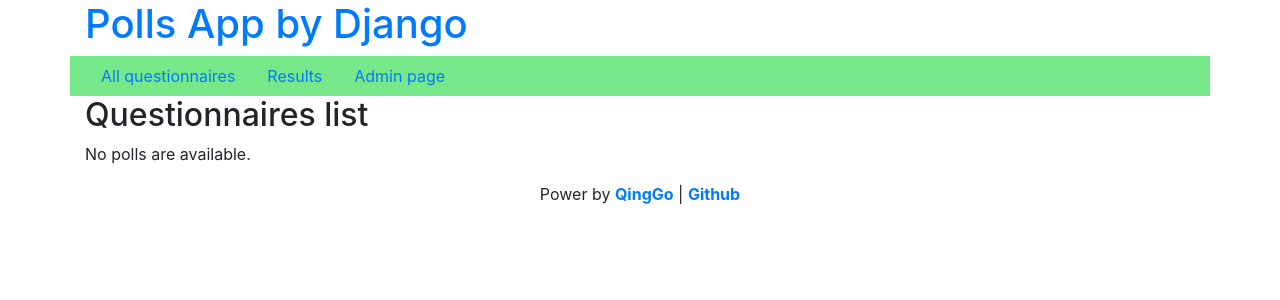
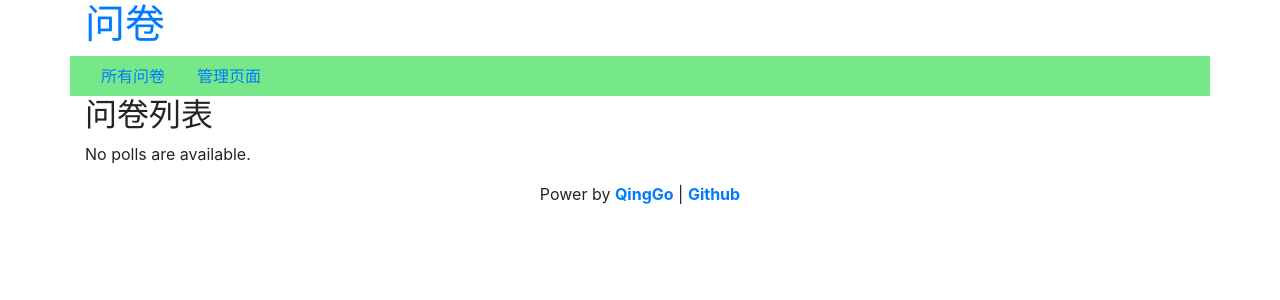
Before and after one commit to QingGo/django-questionnaire, a Django app: page /polls/ in a window 1280 px wide. Shown: the top 300 px of the page. Run offline with Django 3.2, Linux system fonts and the light colour scheme; data that the repository does not hold is empty; some libraries are stand-ins or nearby versions.

Commit message:
translate to Chinese

```diff
--- a/polls/templates/polls/base_polls.html
+++ b/polls/templates/polls/base_polls.html
@@ -5,13 +5,12 @@
 <head>
     <meta name="viewport" content="width=device-width, initial-scale=1.0">
     <link rel="stylesheet" type="text/css" href="{% static 'polls/css/bootstrap.css' %}" />
-
 </head>
 {% endblock %}
 
 {% block board %}
 <div class="container">
-  <h1 class="text-primary">Polls App by Django</h1>
+  <h1 class="text-primary">问卷</h1>
 </div>
 {% endblock %}
 
@@ -19,13 +18,10 @@
 <div class="container" style="background-color: rgba(11, 214, 45, 0.555);">
         <ul class="nav nav-pills">
           <li class="nav-item" "active">
-            <a class="nav-link" href={% url 'polls:index' %}>All questionnaires</a>
+            <a class="nav-link" href={% url 'polls:index' %}>所有问卷</a>
           </li>
           <li class="nav-item">
-            <a class="nav-link" href={% url 'polls:index' %}>Results</a>
-          </li>
-          <li class="nav-item">
-            <a class="nav-link" href={% url 'admin:index' %}>Admin page</a>
+            <a class="nav-link" href={% url 'admin:index' %}>管理页面</a>
           </li>
         </ul>
 </div>
--- a/polls/templates/polls/index.html
+++ b/polls/templates/polls/index.html
@@ -1,7 +1,7 @@
 {% extends "polls/base_polls.html" %}
 
 {% block bodyindiv %}
-<h2>Questionnaires list</h2>
+<h2>问卷列表</h2>
 {% if latest_questionnaire_list %}
     <ul>
         {% for questionnaire in latest_questionnaire_list %}
@@ -13,8 +13,8 @@
                 </ul>
                 <p>...</p>
                 </br>
-                <p class="text-muted">Questionnaire detail: {{ questionnaire.detail_info }}</p>
-                <small class="text-muted">Publish Date: {{ questionnaire.pub_date }}</small>
+                <p class="text-muted">问卷详情: {{ questionnaire.detail_info }}</p>
+                <small class="text-muted">发布日期: {{ questionnaire.pub_date }}</small>
             </li>
         {% endfor %}
     </ul>
--- a/polls/templates/polls/results.html
+++ b/polls/templates/polls/results.html
@@ -2,8 +2,8 @@
 
 {% block bodyindiv %}
 <h2>{{ questionnaire.questionnaire_name }}</h2>
-<p class="text-muted">Questionnaire detail: {{ questionnaire.detail_info }}</p>
-<small class="text-muted">Publish Date: {{ questionnaire.pub_date }}</small>
+<p class="text-muted">问卷详情: {{ questionnaire.detail_info }}</p>
+<small class="text-muted">发布日期: {{ questionnaire.pub_date }}</small>
 <br></br>
 <ul>
     {% for question in questionnaire.question_set.all %}
@@ -13,6 +13,7 @@
         {% for choice in question.choice_set.all %}
             <li> {{ choice.choice_text }} -- {{ choice.votes }} vote{{ choice.votes|pluralize }}</li>
         {% endfor %}
+        </br>
         </ul>
         </li>
     {% endfor %}
```
Also changed, not shown: polls/templates/polls/detail.html (+4 -4 lines).
